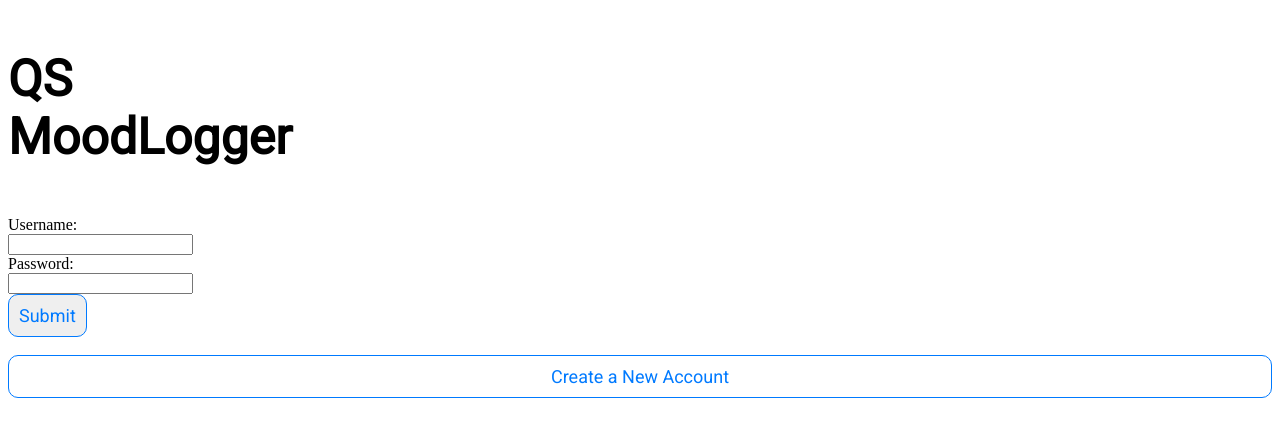
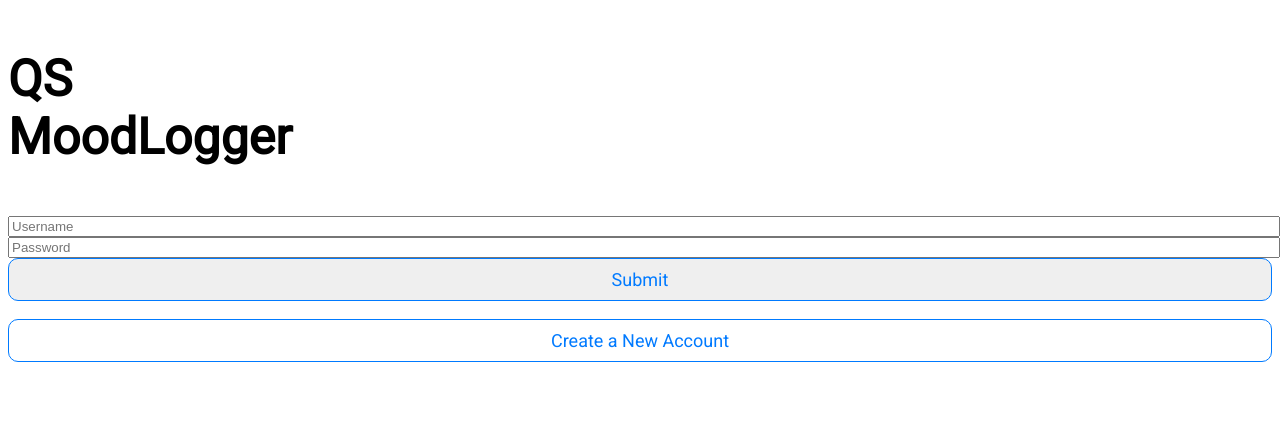
Before and after one commit to aidan-pd/mind_mapper, a PHP site: page /mind_mapper/login_page.php in a window 1280 px wide. Shown: the top 437 px of the page. Run offline with PHP 8.4, Linux system fonts and the light colour scheme.

Commit message:
new login page

```diff
--- /dev/null
+++ b/src/css/login_page.css
@@ -0,0 +1,3 @@
+input{
+	width: 100%;
+}
--- a/src/login_page.php
+++ b/src/login_page.php
@@ -4,6 +4,8 @@
 <html>
 	<head>
 		<link rel="stylesheet" type="text/css" href="css/welcome_page.css">
+		<link rel="stylesheet" type="text/css" href="css/login_page.css">
+
 		<link href="https://fonts.googleapis.com/css?family=Roboto" rel="stylesheet">
 		<meta name="viewport" content="width=device-width, initial-scale=1, user-scalable=no" />
 
@@ -30,10 +32,8 @@
 	<body>
 		 <p id="titleText">QS <br> MoodLogger</p>
 		 <form action="php/login.php" method="post">
-			Username:<br>
-			<input type="text" name="username"><br>
-			Password:<br>
-  			<input type="text" name="password"><br>
+			<input type="text" name="username" placeholder="Username"><br>
+  			<input type="password" name="password" placeholder="Password"><br>
   			<input type="submit" value="Submit" class="button">
 		</form>
 		<p class="button">Create a New Account</p>
```
